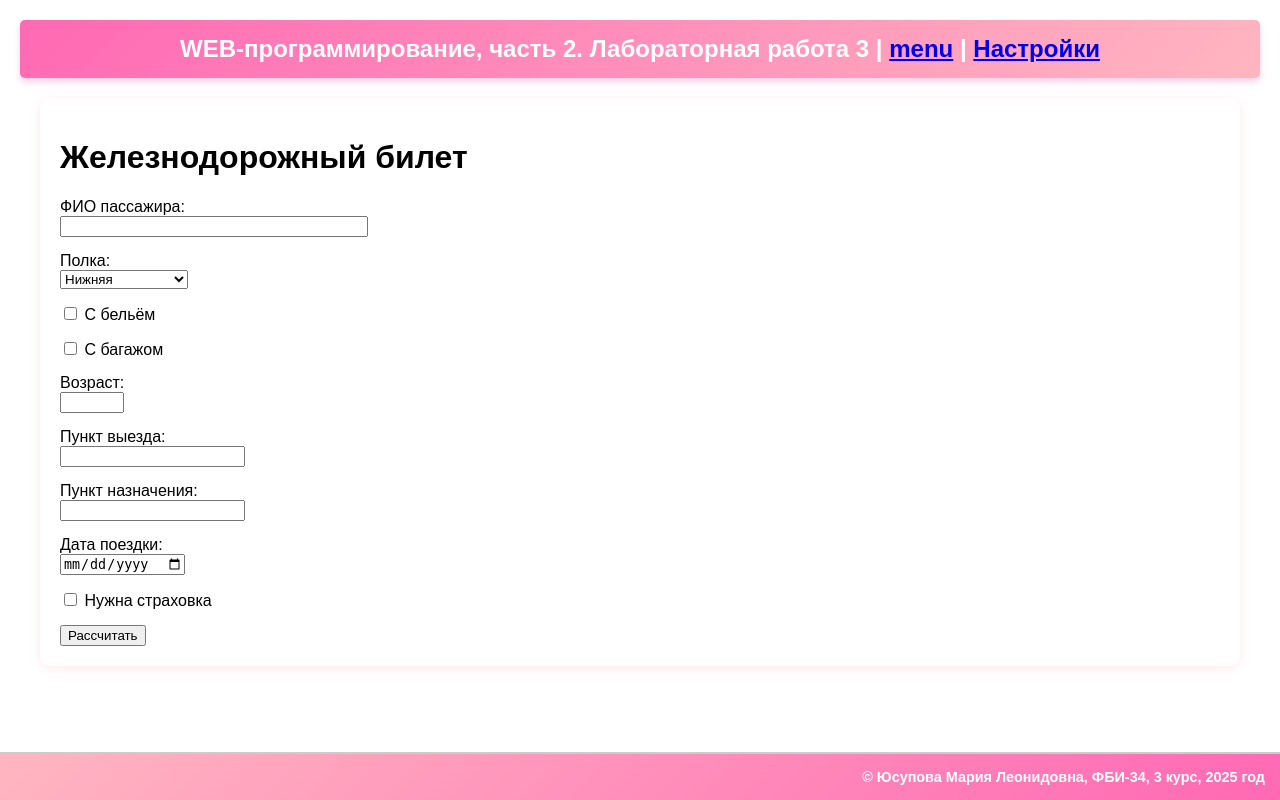
After one commit to Maria25k/web-back-labs, a Flask app: page /lab3/ticket in a window 1280 px wide. The commit adds this page. Run offline with Flask 3, Linux system fonts and the light colour scheme.

Commit message:
железнодорожный билет

```diff
--- a/lab3.py
+++ b/lab3.py
@@ -3,10 +3,18 @@ from flask import Blueprint, render_template, request, make_response, redirect
 lab3 = Blueprint('lab3', __name__)
 
 @lab3.route('/lab3/')
-def lab():
+def lab33():
     name = request.cookies.get('name')
+    age = request.cookies.get('age')
     name_color = request.cookies.get('name_color')
-    return render_template('lab3/lab3.html', name=name, name_color=name_color)
+
+    if not name:
+        name = 'Аноним'
+    if not age:
+        age = 'неизвестен'
+
+    return render_template('lab3/lab3.html', name=name, age=age, name_color=name_color)
+
 
 @lab3.route('/lab3/cookie')
 def cookie():
@@ -110,3 +118,77 @@ def settings_reset():
     resp.delete_cookie('font_size')
     resp.delete_cookie('bold')
     return resp
+
+@lab3.route('/lab3/ticket')
+def ticket():
+    errors = {}
+
+    # Получаем данные из формы
+    fio = request.args.get('fio')
+    shelf = request.args.get('shelf')
+    linen = request.args.get('linen')
+    luggage = request.args.get('luggage')
+    age = request.args.get('age')
+    departure = request.args.get('departure')
+    destination = request.args.get('destination')
+    date = request.args.get('date')
+    insurance = request.args.get('insurance')
+
+    # Валидация
+    if fio is not None:
+        if fio.strip() == '':
+            errors['fio'] = 'Заполните ФИО'
+
+    if age is not None:
+        if age.strip() == '':
+            errors['age'] = 'Заполните возраст'
+        else:
+            try:
+                age_int = int(age)
+                if age_int < 1 or age_int > 120:
+                    errors['age'] = 'Возраст должен быть от 1 до 120 лет'
+            except ValueError:
+                errors['age'] = 'Возраст должен быть числом'
+
+    if departure is not None and departure.strip() == '':
+        errors['departure'] = 'Заполните пункт выезда'
+
+    if destination is not None and destination.strip() == '':
+        errors['destination'] = 'Заполните пункт назначения'
+
+    if date is not None and date.strip() == '':
+        errors['date'] = 'Выберите дату'
+
+    # Расчет стоимости
+    price = 0
+    if not errors and fio:
+        # Базовая стоимость
+        if age and int(age) < 18:
+            price = 700  # Детский
+        else:
+            price = 1000  # Взрослый
+
+        # Доплата за полку
+        if shelf in ['lower', 'lower-side']:
+            price += 100
+
+        # Доплаты
+        if linen == 'on':
+            price += 75
+        if luggage == 'on':
+            price += 250
+        if insurance == 'on':
+            price += 150
+
+    # Если есть ошибки или форма не отправлена
+    if errors or not request.args:
+        return render_template('lab3/ticket.html',
+                             fio=fio, shelf=shelf, linen=linen, luggage=luggage,
+                             age=age, departure=departure, destination=destination,
+                             date=date, insurance=insurance, errors=errors)
+
+    # Если все OK - показываем билет
+    return render_template('lab3/ticket.html',
+                         fio=fio, shelf=shelf, linen=linen, luggage=luggage,
+                         age=age, departure=departure, destination=destination,
+                         date=date, insurance=insurance, price=price)
--- /dev/null
+++ b/templates/lab3/ticket.html
@@ -0,0 +1,125 @@
+{% extends "base.html" %}
+
+{% block lab %}Лабораторная работа 3{% endblock %}
+
+{% block main %}
+    <h1>Железнодорожный билет</h1>
+
+    {% if errors %}
+        <div style="color: red; margin-bottom: 20px;">
+            <h3>Ошибки:</h3>
+            <ul>
+                {% for field, error in errors.items() %}
+                    <li>{{ error }}</li>
+                {% endfor %}
+            </ul>
+        </div>
+    {% endif %}
+
+    {% if not fio or errors %}
+        <form>
+            <div style="margin-bottom: 15px;">
+                <label>ФИО пассажира:</label><br>
+                <input type="text" name="fio" value="{{ fio or '' }}" style="width: 300px;">
+            </div>
+
+            <div style="margin-bottom: 15px;">
+                <label>Полка:</label><br>
+                <select name="shelf">
+                    <option value="lower" {{ 'selected' if shelf == 'lower' }}>Нижняя</option>
+                    <option value="upper" {{ 'selected' if shelf == 'upper' }}>Верхняя</option>
+                    <option value="upper-side" {{ 'selected' if shelf == 'upper-side' }}>Верхняя боковая</option>
+                    <option value="lower-side" {{ 'selected' if shelf == 'lower-side' }}>Нижняя боковая</option>
+                </select>
+            </div>
+
+            <div style="margin-bottom: 15px;">
+                <label>
+                    <input type="checkbox" name="linen" {{ 'checked' if linen == 'on' }}> С бельём
+                </label>
+            </div>
+
+            <div style="margin-bottom: 15px;">
+                <label>
+                    <input type="checkbox" name="luggage" {{ 'checked' if luggage == 'on' }}> С багажом
+                </label>
+            </div>
+
+            <div style="margin-bottom: 15px;">
+                <label>Возраст:</label><br>
+                <input type="number" name="age" value="{{ age or '' }}" min="1" max="120">
+            </div>
+
+            <div style="margin-bottom: 15px;">
+                <label>Пункт выезда:</label><br>
+                <input type="text" name="departure" value="{{ departure or '' }}">
+            </div>
+
+            <div style="margin-bottom: 15px;">
+                <label>Пункт назначения:</label><br>
+                <input type="text" name="destination" value="{{ destination or '' }}">
+            </div>
+
+            <div style="margin-bottom: 15px;">
+                <label>Дата поездки:</label><br>
+                <input type="date" name="date" value="{{ date or '' }}">
+            </div>
+
+            <div style="margin-bottom: 15px;">
+                <label>
+                    <input type="checkbox" name="insurance" {{ 'checked' if insurance == 'on' }}> Нужна страховка
+                </label>
+            </div>
+
+            <div>
+                <button type="submit">Рассчитать</button>
+            </div>
+        </form>
+    {% else %}
+        <div style="border: 2px solid #333; padding: 20px; max-width: 600px; margin: 0 auto;">
+            <h2 style="text-align: center;">ЖЕЛЕЗНОДОРОЖНЫЙ БИЛЕТ</h2>
+            <hr>
+
+            <div style="margin-bottom: 10px;">
+                <strong>Пассажир:</strong> {{ fio }}
+                {% if age|int < 18 %}
+                    <span style="color: blue; margin-left: 10px;">(Детский билет)</span>
+                {% endif %}
+            </div>
+
+            <div style="margin-bottom: 10px;">
+                <strong>Маршрут:</strong> {{ departure }} → {{ destination }}
+            </div>
+
+            <div style="margin-bottom: 10px;">
+                <strong>Дата:</strong> {{ date }}
+            </div>
+
+            <div style="margin-bottom: 10px;">
+                <strong>Место:</strong>
+                {% if shelf == 'lower' %}Нижняя полка
+                {% elif shelf == 'upper' %}Верхняя полка
+                {% elif shelf == 'upper-side' %}Верхняя боковая
+                {% elif shelf == 'lower-side' %}Нижняя боковая
+                {% endif %}
+            </div>
+
+            <div style="margin-bottom: 10px;">
+                <strong>Дополнительно:</strong>
+                {% if linen == 'on' %}Бельё{% endif %}
+                {% if luggage == 'on' %}{% if linen == 'on' %}, {% endif %}Багаж{% endif %}
+                {% if insurance == 'on' %}{% if linen == 'on' or luggage == 'on' %}, {% endif %}Страховка{% endif %}
+            </div>
+
+            <hr>
+
+            <div style="text-align: right; font-size: 1.2em;">
+                <strong>Стоимость: {{ price }} руб.</strong>
+            </div>
+
+            <div style="margin-top: 20px; text-align: center;">
+                <a href="/lab3/ticket">Новый билет</a>
+            </div>
+        </div>
+    {% endif %}
+{% endblock %}
```
Also changed, not shown: templates/lab3/lab3.html (+8 -2 lines).
